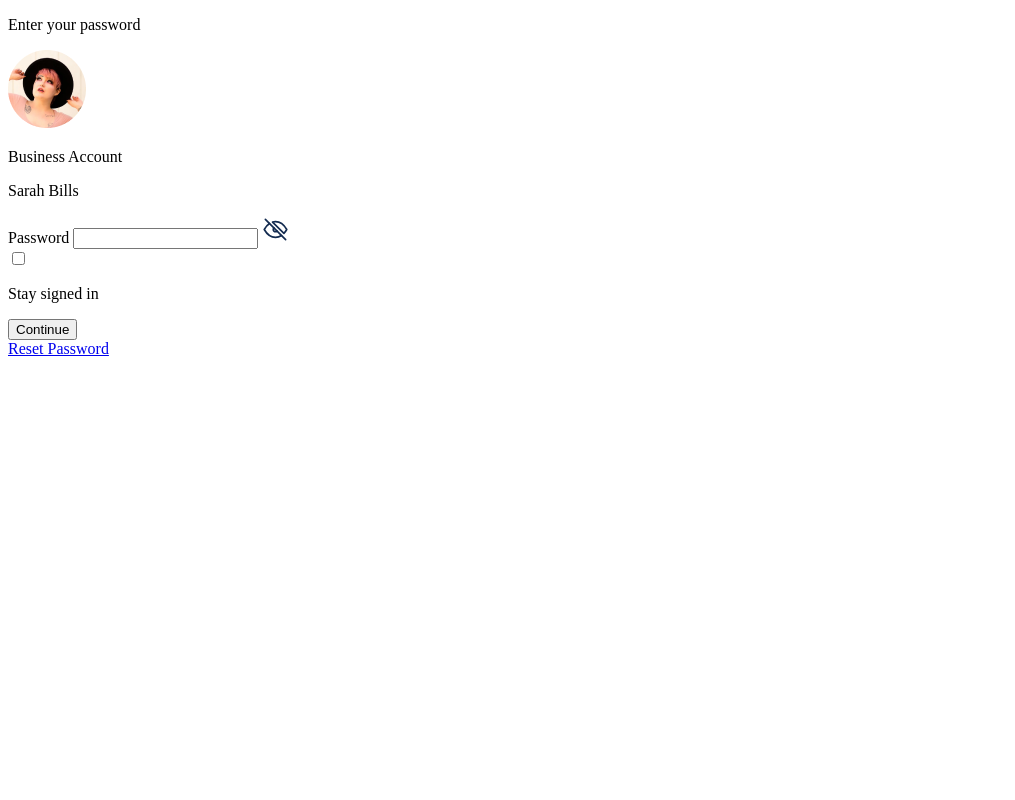
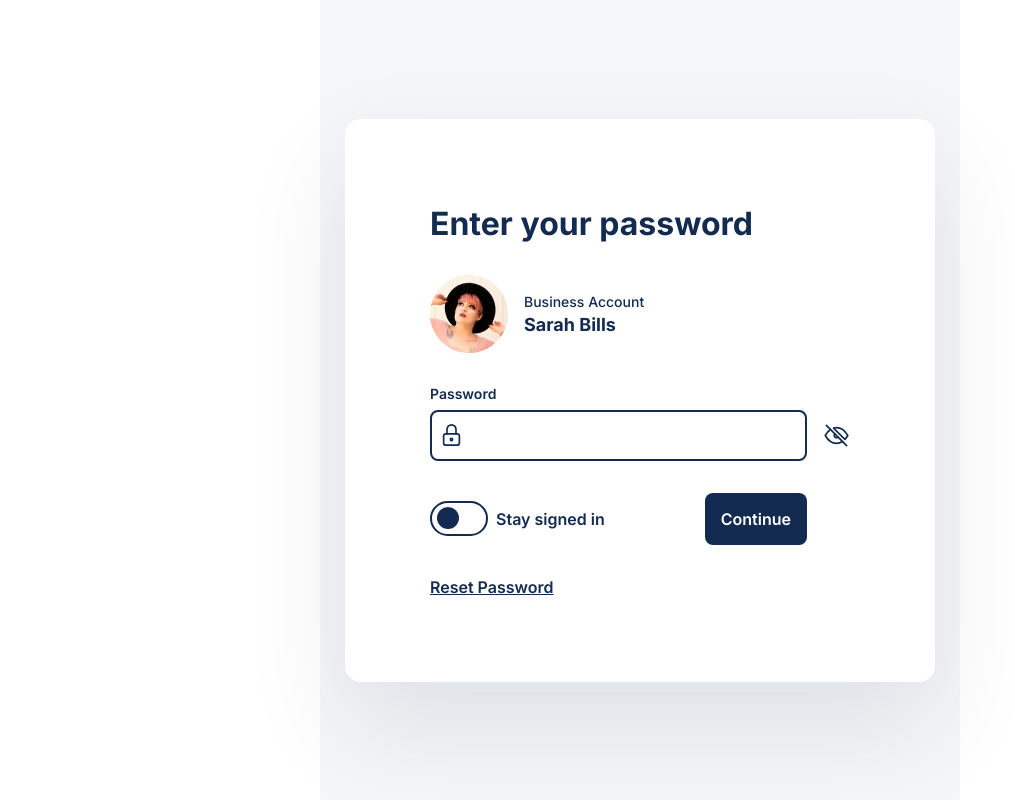
Before and after one commit to Aliboztepe/enter-password, a plain HTML site: page index.html in a window 1280 px wide. Shown: the whole page, without its empty margins (0-1015 px from the left). Drawn offline with Linux system fonts and the light colour scheme.

Commit message:
enter password design completed. form data listen.

```diff
--- /dev/null
+++ b/assets/js/index.js
@@ -0,0 +1,10 @@
+const formCard = document.querySelector(".card");
+const data = {};
+
+formCard.addEventListener("submit", function (e) {
+    e.preventDefault();
+    data.password = document.querySelector(".input").value;
+    data.isStatus = document.querySelector(".switch-input").checked;
+
+    console.log(data);
+});
--- /dev/null
+++ b/assets/scss/abstracts/helpers/mixins/_font.scss
@@ -0,0 +1,6 @@
+@mixin font($family: $first-font, $size: $fs-md, $weight: $font-bold, $colour: $catalina-blue) {
+    font-family: $family;
+    font-size: $size;
+    font-weight: $weight;
+    color: $colour;
+}
--- a/assets/scss/abstracts/helpers/mixins/_index.scss
+++ b/assets/scss/abstracts/helpers/mixins/_index.scss
@@ -1,2 +1,3 @@
 @import "./border";
 @import "./flex";
+@import "./font";
--- a/assets/scss/base/_reset.scss
+++ b/assets/scss/base/_reset.scss
@@ -13,13 +13,22 @@ li {
   list-style: none;
 }
 
-select, input {
-    -webkit-appearance: none;
-    -moz-appearance: none;
-    appearance: none;
+select,
+input {
+  -webkit-appearance: none;
+  -moz-appearance: none;
+  appearance: none;
 }
 
-body {
-  background: $white;
+.container {
+  width: 100%;
+  display: flex;
+  justify-content: center;
+  align-items: center;
+  width: 100%;
   height: 100vh;
 }
+
+.reset-link {
+  @include font($first-font, $fs-md, $font-semibold, $catalina-blue);
+}
--- a/assets/scss/components/_card.scss
+++ b/assets/scss/components/_card.scss
@@ -1,6 +1,22 @@
 .card {
-    @include flex(column, center, flex-start);
-    background-color: $white;
-    border-radius: $r-lg;
-    height: 1200px;
+  display: flex;
+  padding: 85px;
+  flex-direction: column;
+  align-items: flex-start;
+  gap: 32px;
+  border-radius: 16px;
+  background: $white;
+  box-shadow: $min-shadow;
+
+  &::before {
+    content: "";
+    z-index: -1;
+    position: absolute;
+    top: 0;
+    left: 25%;
+    width: 50%;
+    height: 100vh;
+    opacity: 0.04;
+    background-color: $catalina-blue;
+  }
 }
--- /dev/null
+++ b/assets/scss/components/_entry.scss
@@ -0,0 +1,22 @@
+.entry {
+    width: 420px;
+    display: flex;
+    flex-direction: column;
+    align-items: flex-start;
+    gap: 8px;
+
+    &-area {
+        width: 100%;
+        display: flex;
+        align-items: center;
+        gap: 16px;
+        position: relative;
+
+        &__icon {
+            position: absolute;
+            top: 50%;
+            left: 8px;
+            transform: translateY(-50%);
+        }
+    }
+}
--- a/assets/scss/components/_index.scss
+++ b/assets/scss/components/_index.scss
@@ -1 +1,7 @@
 @import "./card";
+@import "./title";
+@import "./information";
+@import "./entry";
+@import "./ui/";
+@import "./switch";
+@import "./submit";
--- /dev/null
+++ b/assets/scss/components/_information.scss
@@ -0,0 +1,23 @@
+.information {
+    display: flex;
+    flex-direction: row;
+    justify-content: flex-start;
+    align-items: center;
+    gap: 16px;
+
+    &-list {
+        display: flex;
+        flex-direction: column;
+        align-items: flex-start;
+        gap: 4px;
+    }
+
+    &-item {
+        @include font($first-font, $fs-sm, $font-medium, $catalina-blue);
+
+        &.-name {
+            font-size: 18px;
+            font-weight: $font-bold;
+        }
+    }
+}
--- /dev/null
+++ b/assets/scss/components/_submit.scss
@@ -0,0 +1,16 @@
+.submit {
+    display: flex;
+    gap: 16px;
+    width: 377px;
+
+    .item {
+        display: flex;
+        align-items: center;
+        gap: 8px;
+        width: 100%;
+
+        &-desc {
+            @include font($first-font, $fs-md, $font-semibold, $catalina-blue);
+        }
+    }
+}
--- /dev/null
+++ b/assets/scss/components/_switch.scss
@@ -0,0 +1,56 @@
+.switch{
+    position: relative;
+    display: inline-block;
+    width: 58px;
+    height: 35px;
+
+    &-input {
+        opacity: 0;
+        width: 0;
+        height: 0;
+
+        &:checked + .switch-slider {
+            border: 2px solid $catalina-blue;
+            background-color: $white;
+
+            &::before {
+                -webkit-transform: translateX(23px);
+                -ms-transform: translateX(23px);
+                transform: translateX(23px);
+            }
+        }
+    }
+
+    &-slider {
+        position: absolute;
+        cursor: pointer;
+        top: 0;
+        left: 0;
+        right: 0;
+        bottom: 0;
+        background-color: $white;
+        border: 2px solid $catalina-blue;
+        -webkit-transition: .4s;
+        transition: .4s;
+
+        &::before {
+            position: absolute;
+            content: "";
+            height: 22px;
+            width: 22px;
+            left: 5px;
+            bottom: 5px;
+            background-color: $catalina-blue;
+            -webkit-transition: .4s;
+            transition: .4s;
+        }
+
+        &.-round {
+            border-radius: 34px;
+
+            &::before {
+                border-radius: 50%;
+            }
+        }
+    }
+}
--- /dev/null
+++ b/assets/scss/components/_title.scss
@@ -0,0 +1,8 @@
+.title {
+    @include font($first-font, $fs-xl, $font-bold, $catalina-blue);
+
+    &.-password {
+        font-size: $fs-sm;
+        font-weight: $font-semibold;
+    }
+}
--- /dev/null
+++ b/assets/scss/components/ui/_btn.scss
@@ -0,0 +1,13 @@
+.btn {
+    padding: 16px;
+    border-radius: 8px;
+    background-color: $catalina-blue;
+    @include font($first-font, $fs-md, $font-semibold, $white);
+    border: none;
+    transition: transform 0.3s ease;
+    cursor: pointer;
+
+    &:hover {
+        transform: scale(1.1);
+    }
+}
--- /dev/null
+++ b/assets/scss/components/ui/_index.scss
@@ -0,0 +1,2 @@
+@import "./btn";
+@import "./input";
--- /dev/null
+++ b/assets/scss/components/ui/_input.scss
@@ -0,0 +1,16 @@
+.input {
+    width: 100%;
+    padding: 16px;
+    border-radius: 8px;
+    border: 2px solid $catalina-blue;
+
+    &.-password {
+        padding-left: 40px;
+    }
+
+    &:focus {
+        border: 2px solid $catalina-blue;
+        outline: none;
+        box-shadow: $min-shadow;
+    }
+}
--- a/index.html
+++ b/index.html
@@ -3,6 +3,7 @@
 <head>
     <meta charset="UTF-8">
     <meta name="viewport" content="width=device-width, initial-scale=1.0">
+    <link rel="stylesheet" href="/assets/css/main.css">
     <title>Enter Password</title>
 </head>
 <body>
@@ -16,20 +17,39 @@
                     <p class="information-item -name">Sarah Bills</p>
                 </div>
             </article>
-            <article class="password-area">
-                <label class="title -password">Password</label>
-                <input type="password">
-                <img src="/assets/icons/toggle-password.svg" alt="toggle-password">
+            <article class="entry">
+                <p class="title -password">Password</p>
+                <div class="entry-area">
+                    <svg class="entry-area__icon" xmlns="http://www.w3.org/2000/svg" width="27" height="27" viewBox="0 0 27 27" fill="none">
+                        <g clip-path="url(#clip0_4_18)">
+                          <path d="M19.125 12.375H7.875C6.63236 12.375 5.625 13.3824 5.625 14.625V21.375C5.625 22.6176 6.63236 23.625 7.875 23.625H19.125C20.3676 23.625 21.375 22.6176 21.375 21.375V14.625C21.375 13.3824 20.3676 12.375 19.125 12.375Z" stroke="#132B50" stroke-width="1.6875" stroke-linecap="round" stroke-linejoin="round"/>
+                          <path d="M13.5 19.125C14.1213 19.125 14.625 18.6213 14.625 18C14.625 17.3787 14.1213 16.875 13.5 16.875C12.8787 16.875 12.375 17.3787 12.375 18C12.375 18.6213 12.8787 19.125 13.5 19.125Z" stroke="#132B50" stroke-width="1.6875" stroke-linecap="round" stroke-linejoin="round"/>
+                          <path d="M9 12.375V7.875C9 6.68153 9.47411 5.53693 10.318 4.69302C11.1619 3.84911 12.3065 3.375 13.5 3.375C14.6935 3.375 15.8381 3.84911 16.682 4.69302C17.5259 5.53693 18 6.68153 18 7.875V12.375" stroke="#132B50" stroke-width="1.6875" stroke-linecap="round" stroke-linejoin="round"/>
+                        </g>
+                        <defs>
+                          <clipPath id="clip0_4_18">
+                            <rect width="27" height="27" fill="white"/>
+                          </clipPath>
+                        </defs>
+                      </svg>
+                    <input class="input -password" type="password">
+                    <img src="/assets/icons/toggle-password.svg" alt="toggle-password">
+                </div>
             </article>
-            <article class="ui-list">
+            <article class="submit">
                 <div class="item">
-                    <input class="item-checkbox" type="checkbox">
+                    <label class="switch">
+                        <input class="switch-input" type="checkbox" />
+                        <span class="switch-slider -round"></span>
+                    </label>
                     <p class="item-desc">Stay signed in</p>
                 </div>
                 <button class="btn">Continue</button>
             </article>
-            <a href="#">Reset Password</a>
+            <a class="reset-link" href="#">Reset Password</a>
         </form>
     </main>
+
+    <script src="/assets/js/index.js"></script>
 </body>
 </html>
```
Also changed, not shown: assets/css/main.css.
